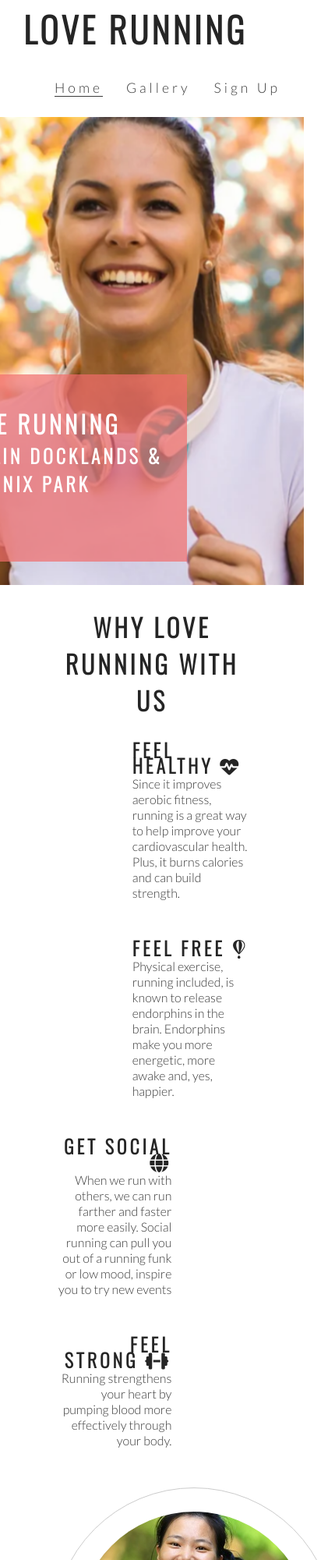
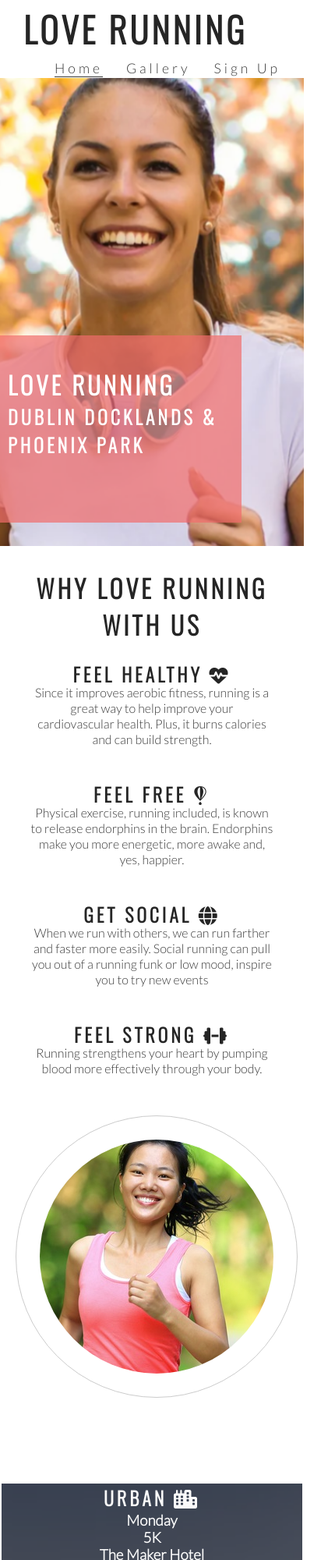
Before and after one commit to EthanMustCode/love-running, a plain HTML site: page index.html in a window 390 px wide. Shown: the top 2000 px of the page at 78% size, 430 px wide, since content can reach past the window. Drawn offline with nearby package versions, Linux system fonts and the light colour scheme.

Commit message:
style gallery for responsive design

```diff
--- a/assets/css/style.css
+++ b/assets/css/style.css
@@ -266,7 +266,60 @@ footer {
         padding: 0;
     }
 
+    #times > div {
+        width: 100%;
+        clear: both;
+        height: 150px;
+        padding: 0;
+    }
+
     hr {
         display: none;
     }
 }
+
+/* For medium screen sizes from 950px wide and down */
+@media screen and (max-width: 950px) {
+
+    #menu {
+        clear: left;
+        floar: left;
+        margin-left: 30px;
+        margin-bottom: 20px;
+        line-height: 25px;
+    }
+
+    #cover-text {
+        left: 0;
+    }
+
+    #club-ethos {
+        width: 90%;
+        height: 1200px;
+        margin: 0 auto;
+    }
+
+    .left-about-heading, .right-about-heading {
+        width: inherit;
+    }
+
+    .left-about-heading h2, .right-about-heading h2 {
+        width: 100%;
+        text-align: center;
+    }
+
+    .left-about-heading p, .right-about-heading p {
+        text-align: center;
+        padding: 0 20px;
+    }
+
+    #photos {
+        column-count: 3;
+    }
+}
+
+@media screen and (max-width: 800px) {
+    #photos {
+        column-count: 2;
+    }
+}
```
